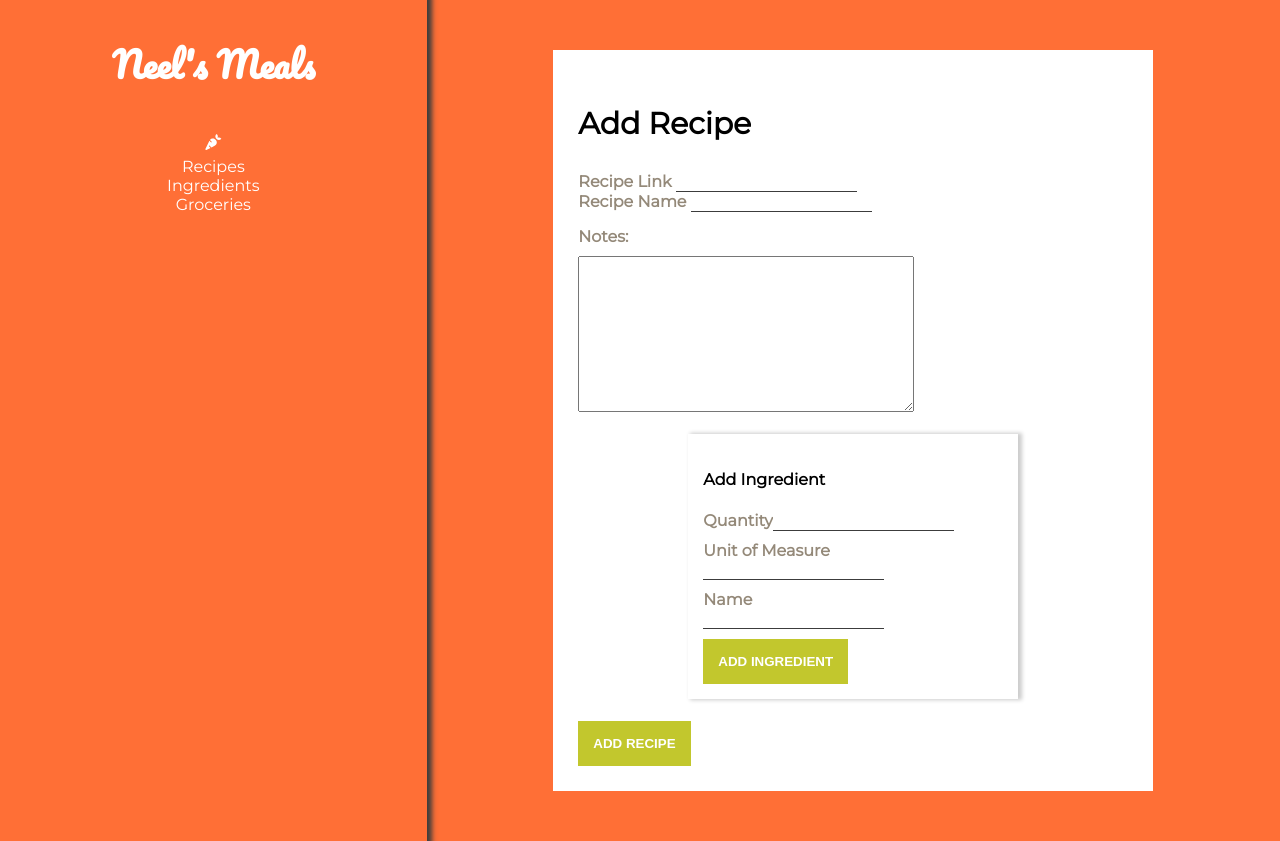
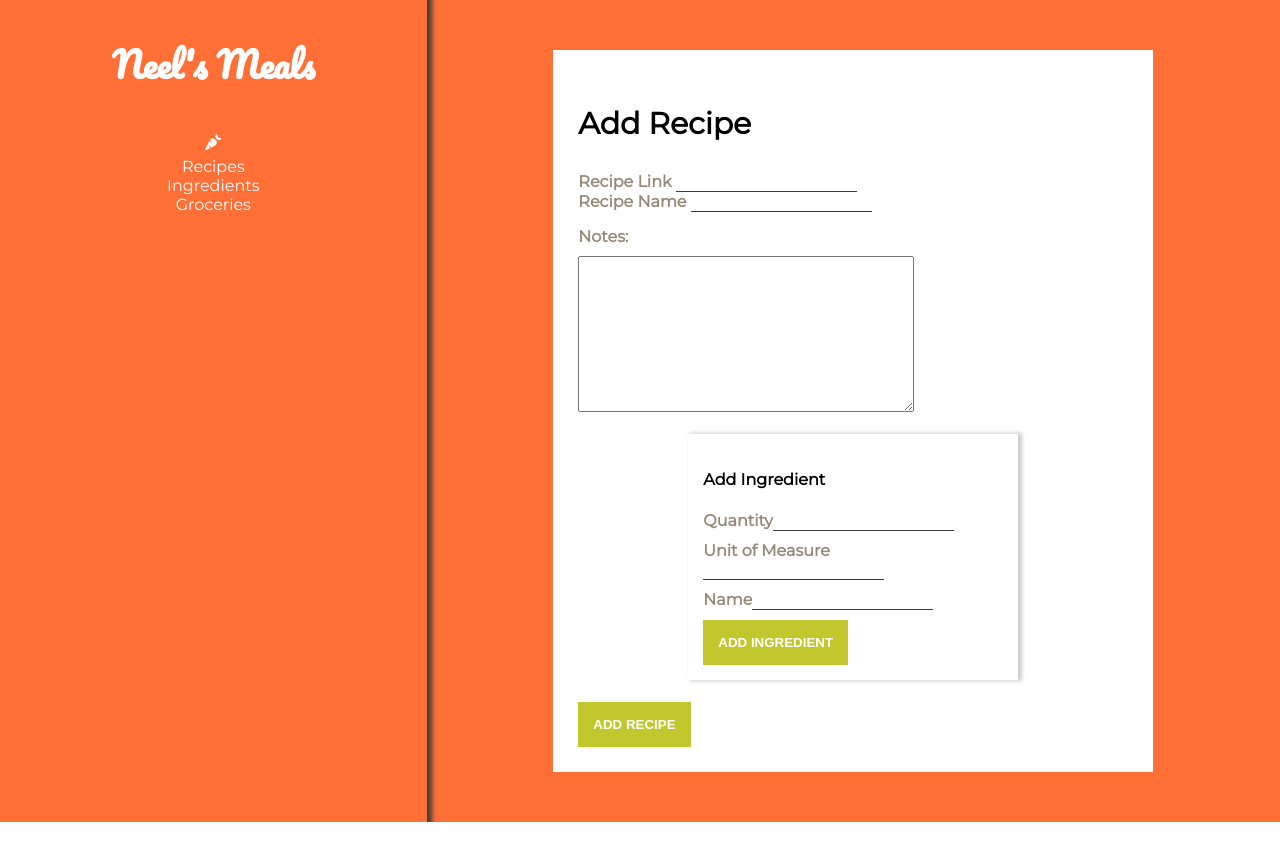
Before and after one commit to nkartha2/the-grocery-list, a React (Create React App) app in the folder app/static/: page /admin/recipe in a window 1280 px wide. Built offline with nearby package versions, Linux system fonts and the light colour scheme.

Commit message:
form styling fixes

```diff
--- a/app/static/src/AdminAddIngredient.tsx
+++ b/app/static/src/AdminAddIngredient.tsx
@@ -1,5 +1,7 @@
 import React, { useState } from 'react';
 import axiosClient from './axiosClient';
+
+import "./styles/_forms.scss";
 
 function AdminAddIngredient(): JSX.Element {
   const [ingName, setIngName] = useState<string>('');
@@ -22,8 +24,10 @@ function AdminAddIngredient(): JSX.Element {
 
   return (
     <div className="form">
+      <div className="admin_form">
         <label>Ingredient Name</label>
         <input
+          className="form_input"
           id="ingredient-name"
           type="text"
           name="ingredient_name"
@@ -31,6 +35,7 @@ function AdminAddIngredient(): JSX.Element {
         />
         <label>Ingredient Type</label>
         <input
+          className="form_input"
           id="ingredient-type"
           type="text"
           name="ingredient_type"
@@ -43,6 +48,7 @@ function AdminAddIngredient(): JSX.Element {
           Add Ingredient
         </button>
       </div>
+    </div>
   )
 }
 
--- a/app/static/src/IngredientForm.tsx
+++ b/app/static/src/IngredientForm.tsx
@@ -129,6 +129,7 @@ function IngredientForm(props: any): JSX.Element {
             className="items-list"
             style={{
               position: "relative",
+              display: "inline-block"
             }}
           >
             <input
@@ -154,10 +155,12 @@ function IngredientForm(props: any): JSX.Element {
           <div
             className="items-list"
             style={{
-              position: "relative"
+              position: "relative",
+              display: "inline-block"
             }}
           >
             <input
+              className="form_input"
               value={ ing ? ing.name : ingName}
               onChange={(e) => handleNameChange(e)}
               onFocus={(e) => setShowIngDropdown(true)}
--- a/app/static/src/RecipeForm.tsx
+++ b/app/static/src/RecipeForm.tsx
@@ -7,8 +7,8 @@ import { AppState } from './store/index';
 import { connect } from 'react-redux';
 import Button from './ui_components/Button';
 
+import "./styles/_forms.scss";
 import "./styles/_recipe_form.scss";
-import "./styles/_forms.scss";
 
 
 function RecipeForm(props: RecipeState): JSX.Element {
```
Lines whose indentation alone changed are shown as unchanged.
